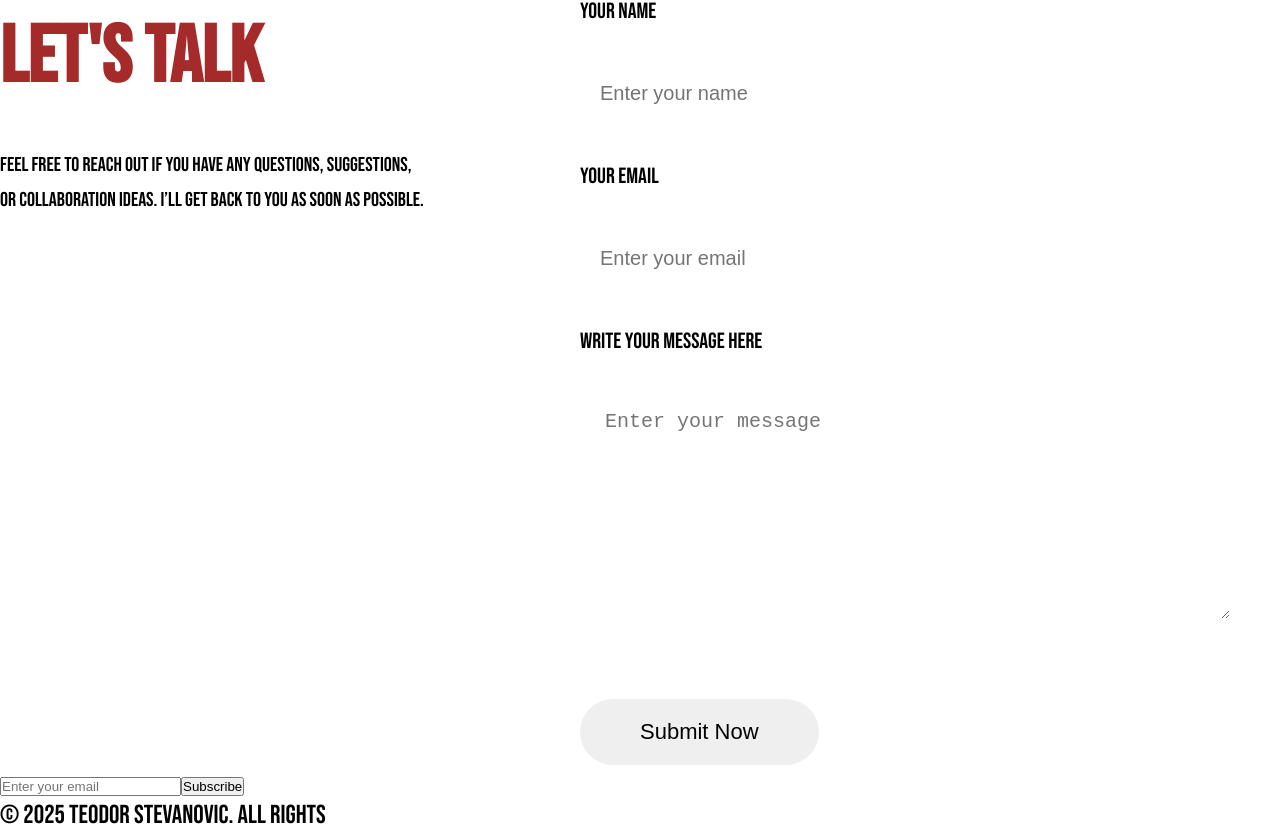
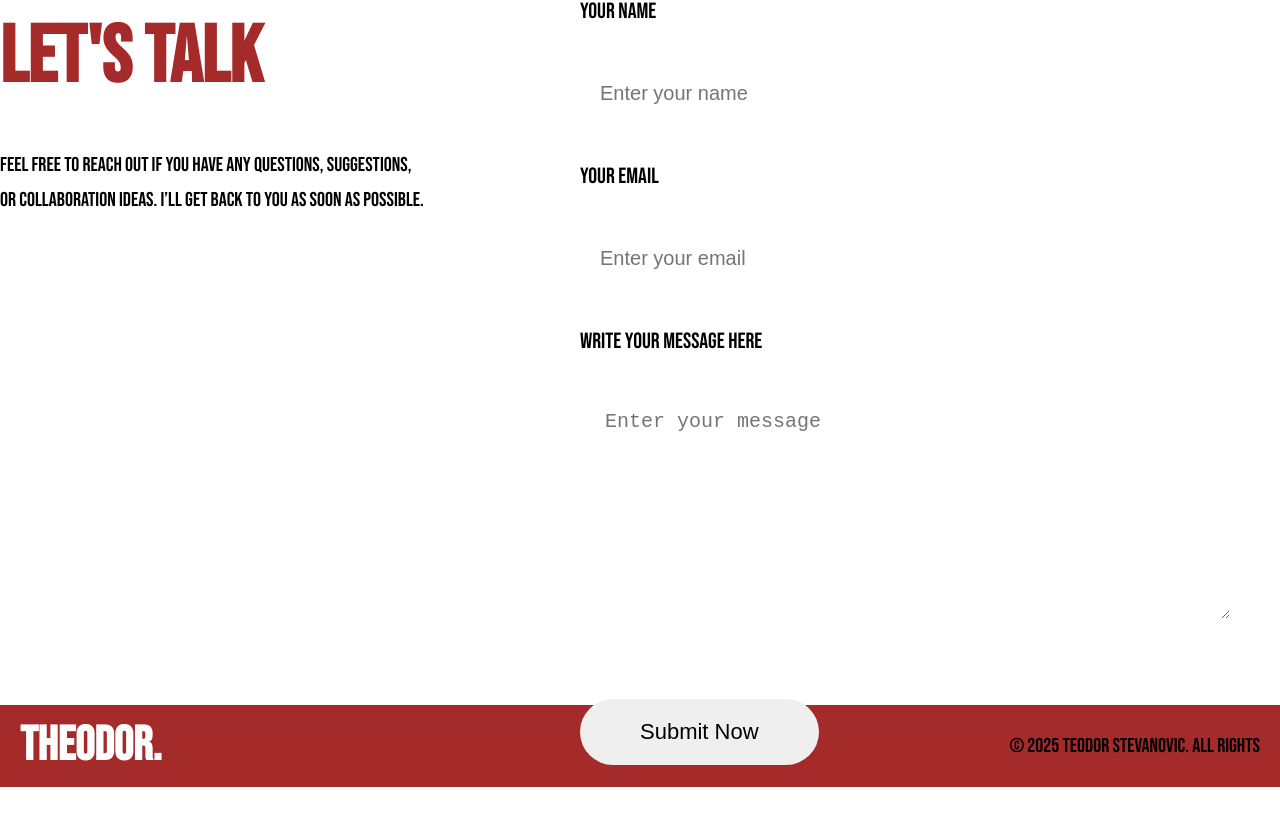
Before and after one commit to TeodorStevanovic/Portfolio-React-Vite, a React (Vite) app: page / in a window 1280 px wide. Shown: the part 1695-2530 px from the top of the page. After the commit the page ends 2482 px from the top, so only its background shows below. Built offline with nearby package versions, Linux system fonts and the light colour scheme.

Commit message:
Added style to Footer component

```diff
--- /dev/null
+++ b/src/components/Footer/Footer.css
@@ -0,0 +1,12 @@
+.footer {
+    width: 100%;
+    display: flex;
+    justify-content: space-between;
+    align-items: center;
+    padding: 5px 20px;
+    background: brown;
+}
+
+.footer p {
+    font-size: 20px;
+}
--- a/src/components/Footer/Footer.jsx
+++ b/src/components/Footer/Footer.jsx
@@ -1,19 +1,13 @@
 import React from "react";
+import "./Footer.css";
 
 const Footer = () => {
   return (
     <section className="footer">
-      <div className="footer-top">
       <h1>
         <a href="#home">Theodor.</a>
       </h1>
-      <input type="email" placeholder="Enter your email" />
-      <button className="sub-btn">Subscribe</button>
-      </div>
-
-      <div className="footer-bottom">
-        <p className="footer-bottom-left">&copy; 2025 Teodor Stevanovic. All rights</p>
-      </div>
+      <p>&copy; 2025 Teodor Stevanovic. All rights</p>
     </section>
   );
 };
```
